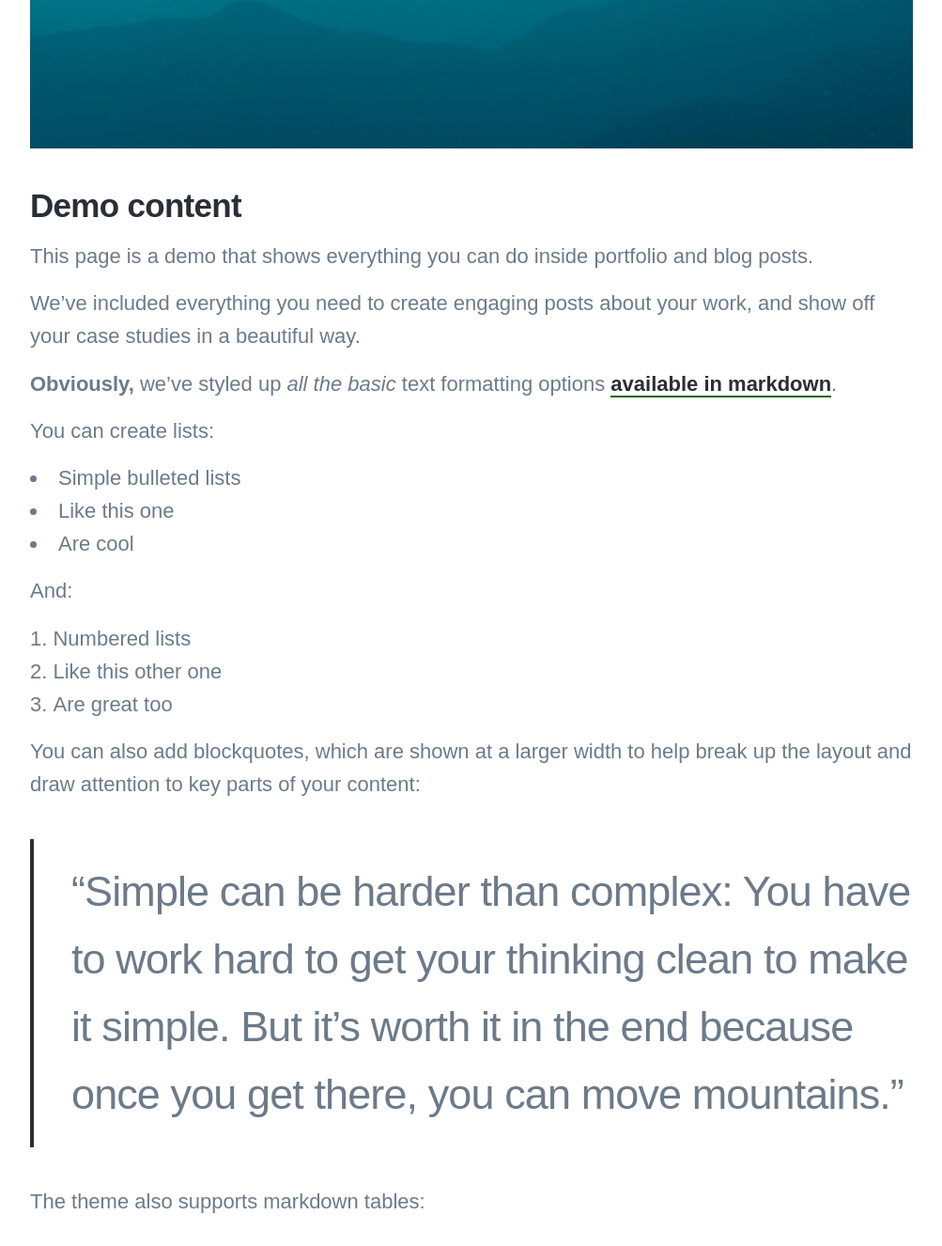
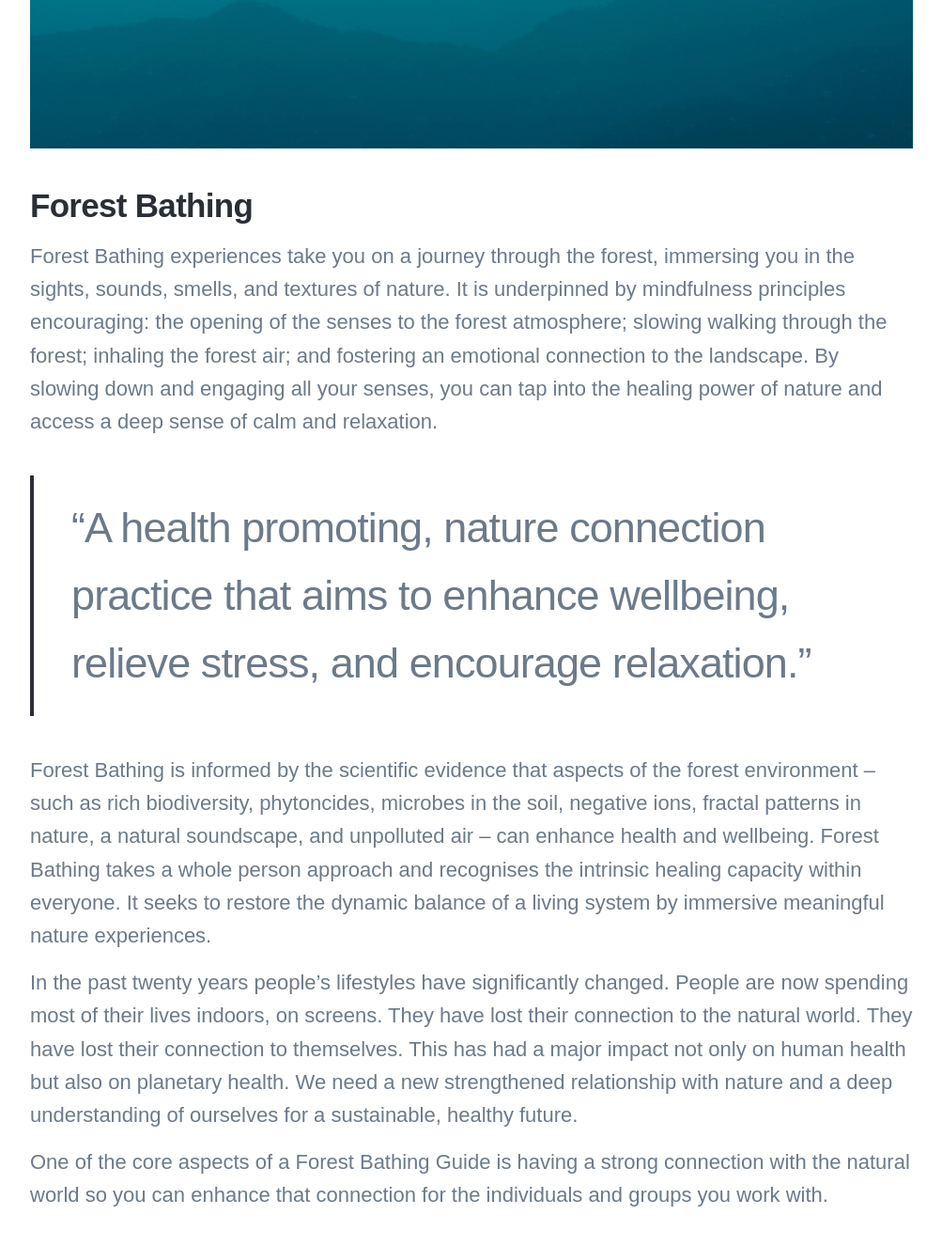
Before and after one commit to geftactics/yorkshireforesttherapy, a Jekyll site: the page built from _projects/forest-bathing.md, in a window 1280 px wide and 1400 px high, scrolled down 973 px, cut to the strip 0-1326 px from the top of the window. Shown: the whole strip at 94% size, without its empty margins (138-1141 px from the left). Built offline with Jekyll 4.4.1, drawn with Linux system fonts in a browser that asks for light colours; nearby versions of some CDN libraries; some web fonts are replaced.

Commit message:
forest bathing

```diff
--- a/_projects/forest-bathing.md
+++ b/_projects/forest-bathing.md
@@ -8,11 +8,20 @@ featured_image: '/images/forest-bathing.jpg'
 
 ![](/images/demo/demo-landscape.jpg)
 
-## Demo content
+## Forest Bathing
 
-This page is a demo that shows everything you can do inside portfolio and blog posts.
+Forest Bathing experiences take you on a journey through the forest, immersing you in the sights, sounds, smells, and textures of nature. It is underpinned by mindfulness principles encouraging: the opening of the senses to the forest atmosphere; slowing walking through the forest; inhaling the forest air; and fostering an emotional connection to the landscape. By slowing down and engaging all your senses, you can tap into the healing power of nature and access a deep sense of calm and relaxation.
 
-We've included everything you need to create engaging posts about your work, and show off your case studies in a beautiful way.
+> “A health promoting, nature connection practice that aims to enhance wellbeing, relieve stress, and encourage relaxation.”
+
+Forest Bathing is informed by the scientific evidence that aspects of the forest environment – such as rich biodiversity, phytoncides, microbes in the soil, negative ions, fractal patterns in nature, a natural soundscape, and unpolluted air – can enhance health and wellbeing. Forest Bathing takes a whole person approach and recognises the intrinsic healing capacity within everyone. It seeks to restore the dynamic balance of a living system by immersive meaningful nature experiences.
+
+In the past twenty years people’s lifestyles have significantly changed. People are now spending most of their lives indoors, on screens. They have lost their connection to the natural world. They have lost their connection to themselves. This has had a major impact not only on human health but also on planetary health. We need a new strengthened relationship with nature and a deep understanding of ourselves for a sustainable, healthy future.
+
+One of the core aspects of a Forest Bathing Guide is having a strong connection with the natural world so you can enhance that connection for the individuals and groups you work with.
+
+<iframe src="https://www.youtube.com/watch?v=fZ5XNDF_BnA" width="640" height="360" frameborder="0" allowfullscreen></iframe>
+
 
 **Obviously,** we’ve styled up *all the basic* text formatting options [available in markdown](https://github.com/adam-p/markdown-here/wiki/Markdown-Cheatsheet).
 
@@ -30,7 +39,6 @@ And:
 
 You can also add blockquotes, which are shown at a larger width to help break up the layout and draw attention to key parts of your content:
 
-> “Simple can be harder than complex: You have to work hard to get your thinking clean to make it simple. But it’s worth it in the end because once you get there, you can move mountains.”
 
 The theme also supports markdown tables:
 
@@ -93,7 +101,7 @@ A nice little feature: the carousel only advances when it is in view, so your vi
 
 Videos are an awesome way to show off your work in a more engaging and personal way, and we’ve made sure they work great on our themes. Just paste an embed code from YouTube or Vimeo, and the theme makes sure it displays perfectly:
 
-<iframe src="https://player.vimeo.com/video/148003889" width="640" height="360" frameborder="0" allowfullscreen></iframe>
+
 
 ---
 
```
